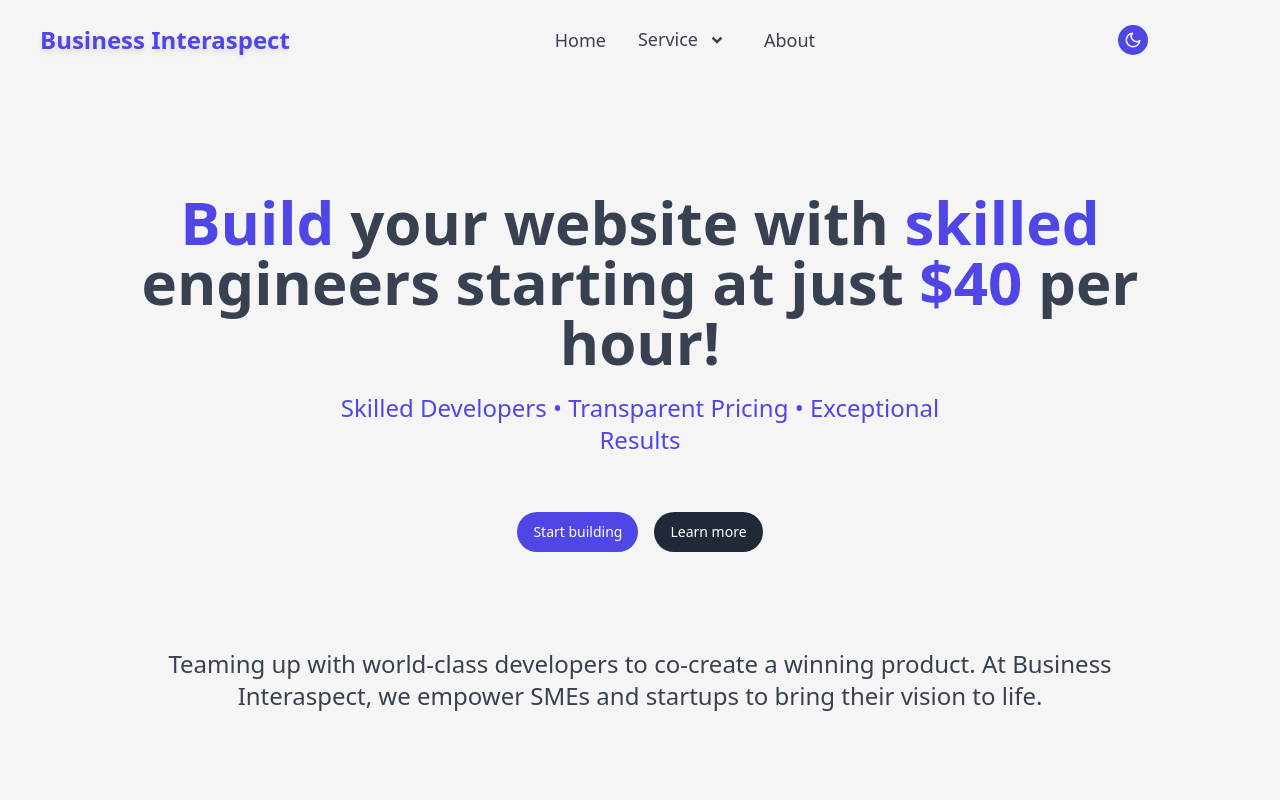
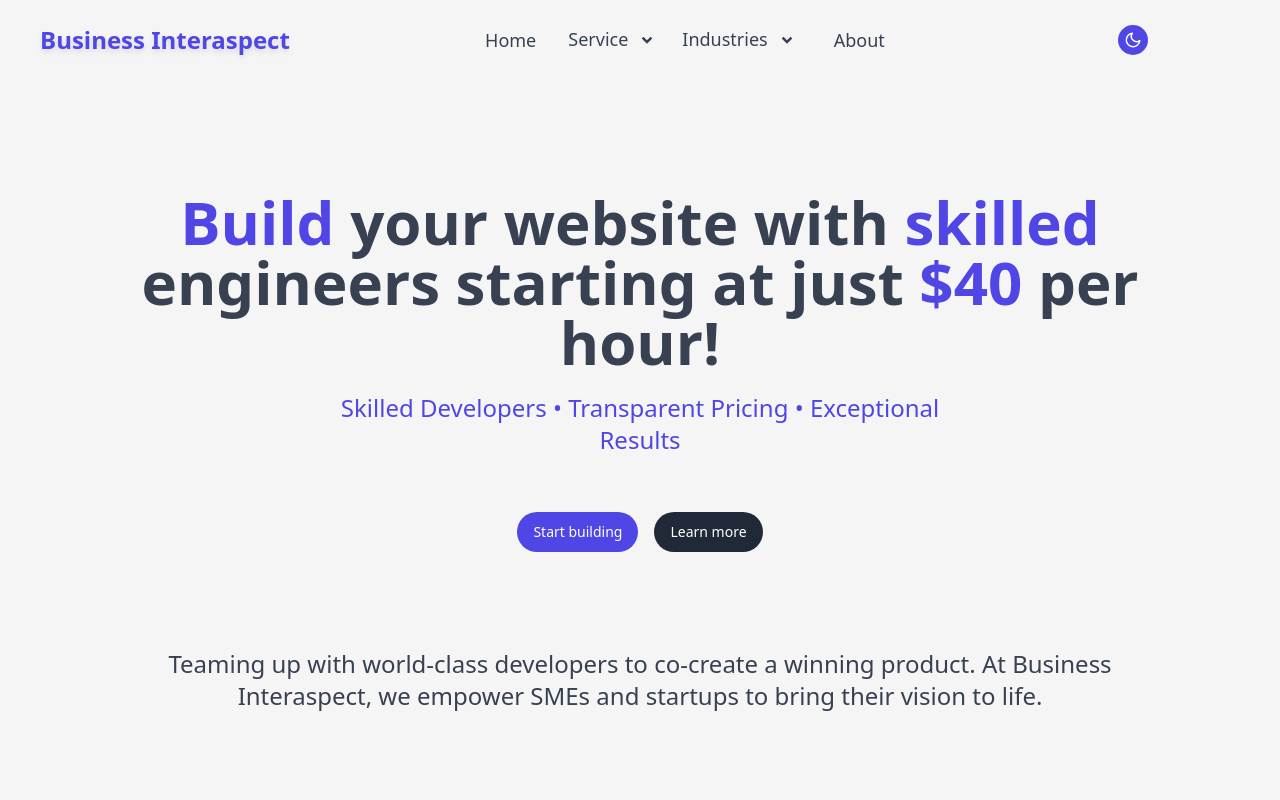
Before and after one commit to ImranAhmed26/business-interaspect-frontend, a Next.js app: page / in a window 1280 px wide. Shown: the top 800 px of the page. Built offline with nearby package versions, Linux system fonts and the light colour scheme.

Commit message:
Update: App constant and padding, margin

```diff
--- a/src/components/Home/Services/ServiceItem.tsx
+++ b/src/components/Home/Services/ServiceItem.tsx
@@ -2,8 +2,6 @@
 import { Service } from '@/types/Home/serviceItem';
 import React from 'react';
 import { motion } from 'framer-motion';
-
-type ServiceWithKey = Service & { key: number };
 
 const ServiceItem = ({ data, key }: { data: Service; key: number }) => {
   return (
--- a/src/components/Interface/Container.tsx
+++ b/src/components/Interface/Container.tsx
@@ -10,9 +10,9 @@
     initial={{ opacity: 0, y: 20 }}
     whileInView={{ opacity: 1, y: 0 }}
     viewport={{ once: true }}
-    className='text-center mb-16 '
+    className='mb-16'
   >
-    <div className={`max-w-7xl mx-auto px-4 sm:px-6 lg:px-8 ${className}`}>
+    <div className={`max-w-7xl mx-auto px-4 sm:px-6 lg:px-8 pt-6 ${className}`}>
       {children}
     </div>
   </motion.div>
--- a/src/components/Interface/Dropdown/Menu.tsx
+++ b/src/components/Interface/Dropdown/Menu.tsx
@@ -1,9 +1,8 @@
 'use client';
 import React, { ReactNode } from 'react';
 import { Menu, MenuItems } from '@headlessui/react';
-import { RiArrowDropDownLine } from 'react-icons/ri';
 import { motion, AnimatePresence } from 'framer-motion';
-import { Code2, Menu as MenuIcon, X } from 'lucide-react';
+import { Menu as MenuIcon, X } from 'lucide-react';
 
 type Children = {
   children: ReactNode;
--- a/src/components/Interface/Typography/SectionHeader.tsx
+++ b/src/components/Interface/Typography/SectionHeader.tsx
@@ -14,7 +14,7 @@
       initial={{ opacity: 0, y: 20 }}
       whileInView={{ opacity: 1, y: 0 }}
       viewport={{ once: true }}
-      className='mx-auto w-full max-w-3xl px-4 text-center sm:px-8 lg:mb-16 lg:mt-16 xl:px-0'
+      className='mx-auto w-full max-w-3xl px-4 text-center sm:px-8 mb-10 lg:mb-16 lg:mt-16 xl:px-0'
     >
       <h2 className='text-4xl lg:text-5xl font-bold -tracking-[1.6px]  lg:text-heading-4 xl:text-heading-2'>
         {title}
--- a/src/constants/AppConstants.ts
+++ b/src/constants/AppConstants.ts
@@ -5,10 +5,10 @@
 };
 
 export const navLinks = [
-  { name: 'home', id: 2, value: 'home', link: '/', dropdown: false },
+  { name: 'home', id: 1, value: 'home', link: '/', dropdown: false },
   {
     name: 'Service',
-    id: 1,
+    id: 2,
     value: 'service',
     link: '/service',
     dropdown: true,
@@ -45,7 +45,59 @@
       },
     ],
   },
-  { name: 'About', id: 1, value: 'about', link: '/about', dropdown: false },
+  {
+    name: 'Industries',
+    id: 3,
+    value: 'industries',
+    link: '/industries',
+    dropdown: true,
+    options: [
+      {
+        name: 'Ecommerce and Retail',
+        link: '/ecommerce',
+        details:
+          'Develop scalable e-commerce platforms with features like inventory management, payment gateways, and personalized shopping experiences to boost sales.',
+      },
+      {
+        name: 'Healthcare and Wellness',
+        link: '/healthcare',
+        details:
+          'Build secure healthcare solutions, including telemedicine platforms, appointment systems, and patient portals, ensuring compliance with industry regulations.',
+      },
+      {
+        name: 'Service Based Businesses',
+        link: '/service-based',
+        details:
+          'Empowering service-based businesses with  custom CRM, appointment tools, and client portals to streamline operations and improve customer satisfaction.',
+      },
+      {
+        name: 'Charities and Nonprofits',
+        link: '/charities',
+        details:
+          'Support charitable organizations with donation platforms, volunteer management systems, landing pages and outreach tools for impactful community engagement.',
+      },
+      {
+        name: 'Ed-Tech',
+        link: '/edtech',
+        details:
+          'Develop interactive learning management systems (LMS), virtual classrooms, and educational content platforms tailored for modern education.',
+      },
+      // {
+      //   name: 'Travel and Hospitality',
+      //   link: '/travel-hospitality',
+      //   details:
+      //     'Design booking systems, travel planning apps, and customer experience tools to enhance operations in the travel and hospitality sector.',
+      // },
+      // {
+      //   name: 'Food and Beverage',
+      //   link: '/food-beverage',
+      //   details:
+      //     'Craft technology solutions for the food industry, such as online ordering systems, delivery tracking, and inventory management tools.',
+      // },
+    ],
+  },
+  ,
+  { name: 'About', id: 4, value: 'about', link: '/about', dropdown: false },
 ];
 
 export const brandData = {
```
